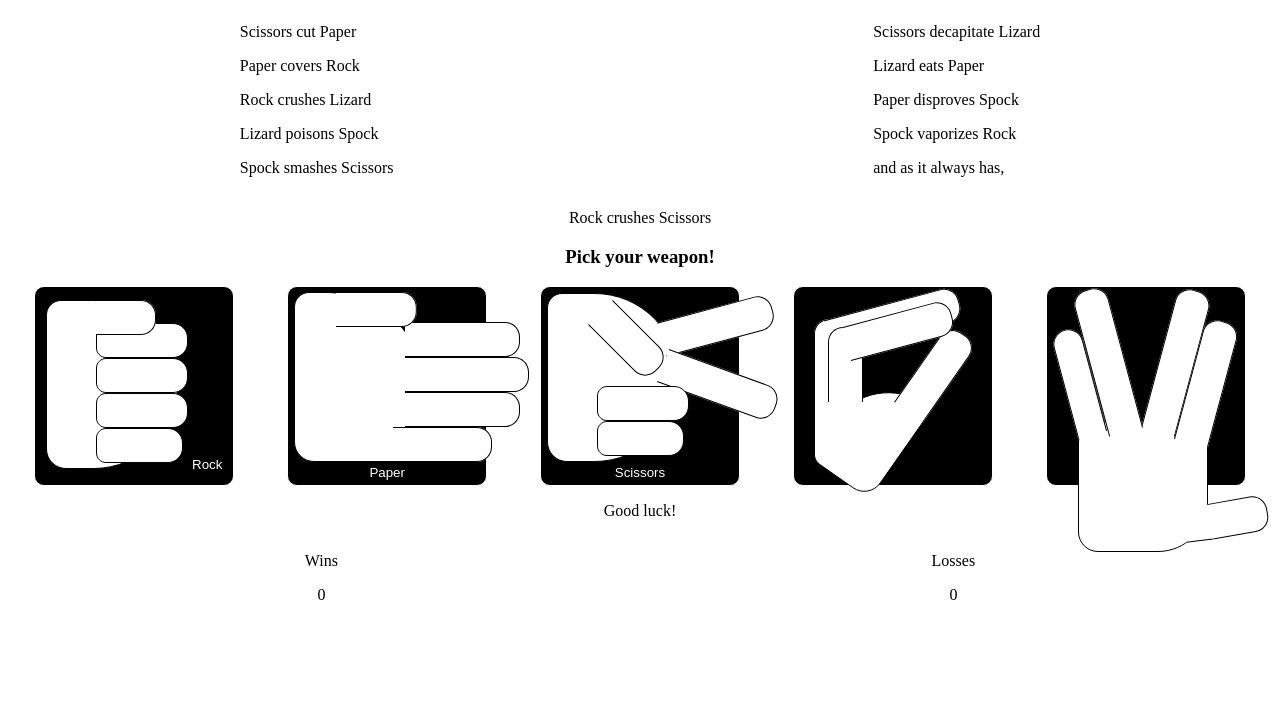
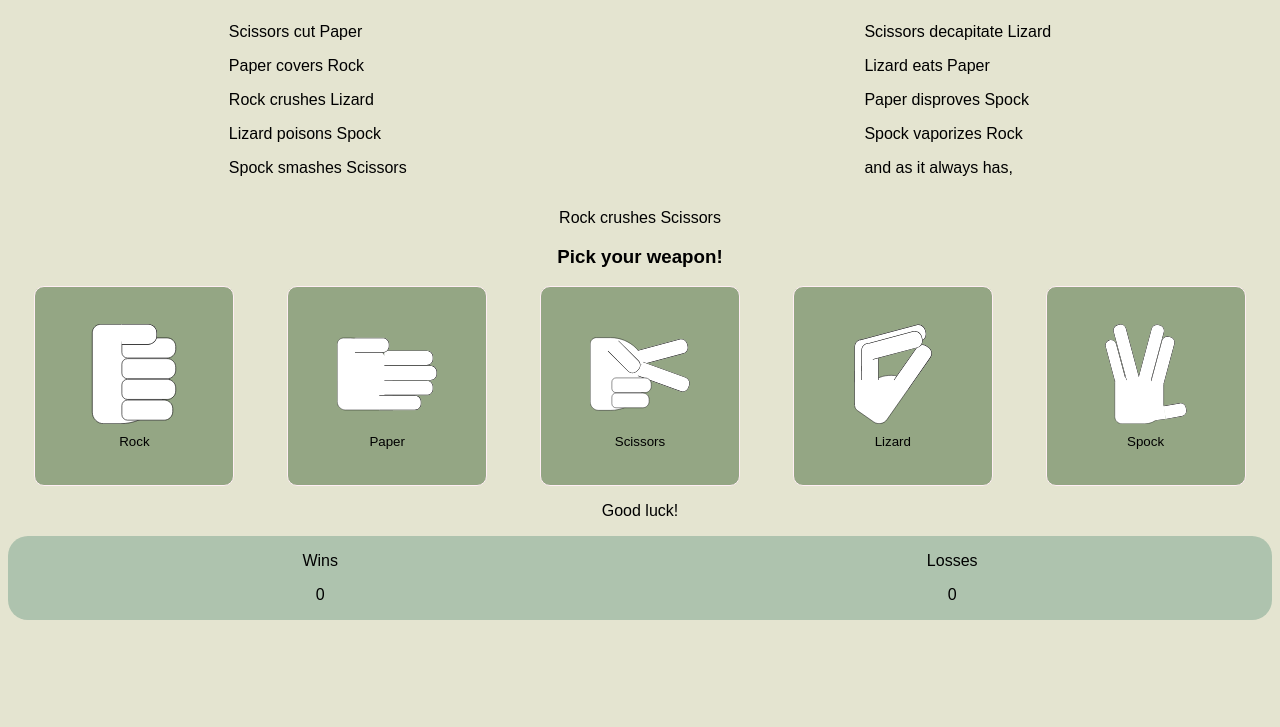
Before and after one commit to Lilly-Gullett/rock-paper-scissors, a plain HTML site: page index.html in a window 1280 px wide. Shown: the part 73-800 px from the top of the page. Drawn offline with Linux system fonts and the light colour scheme.

Commit message:
Improve visuals of user interface
This commit adds a color scheme to the game and sets all text to
sans-serif.
It also resizes all images to 100 x 100 px squares as the original size
of some was overflowing their button containers. I also added Flex
display to buttons so labels are under the images rather than beside
them.
I also in this commit set the buttons to scale 1.1 when hovered over,
as well as changing the cursor to a pointer. This change makes it more
clear that the buttons are able to be interacted with.

```diff
--- a/styles.css
+++ b/styles.css
@@ -1,6 +1,16 @@
+* {
+    font-family: sans-serif;
+}
+
+body {
+    background-color: #E4E4D0;
+}
+
 .container{
     display: flex;
     justify-content: space-around;
+    background-color: #AEC3AE;
+    border-radius: 20px;
 }
 
 .instructions {
@@ -27,8 +37,23 @@ h1, h3, p {
 button {
     width:200px;
     height:200px;
-    background-color: black;
-    color: white;
+    background-color: #94A684;
+    color: #000000;
     border-radius: 10px;
-    border: 1px solid white
+    border: 1px solid #FFEEF4;
+    display: flex;
+    flex-direction: column;
+    justify-content: center;
+    align-items: center;
+    gap: 10px;
 }
+
+button:hover {
+    cursor: pointer;
+    transform: scale(1.1);
+}
+
+img {
+    width: 100px;
+    height: 100px;
+}
```
